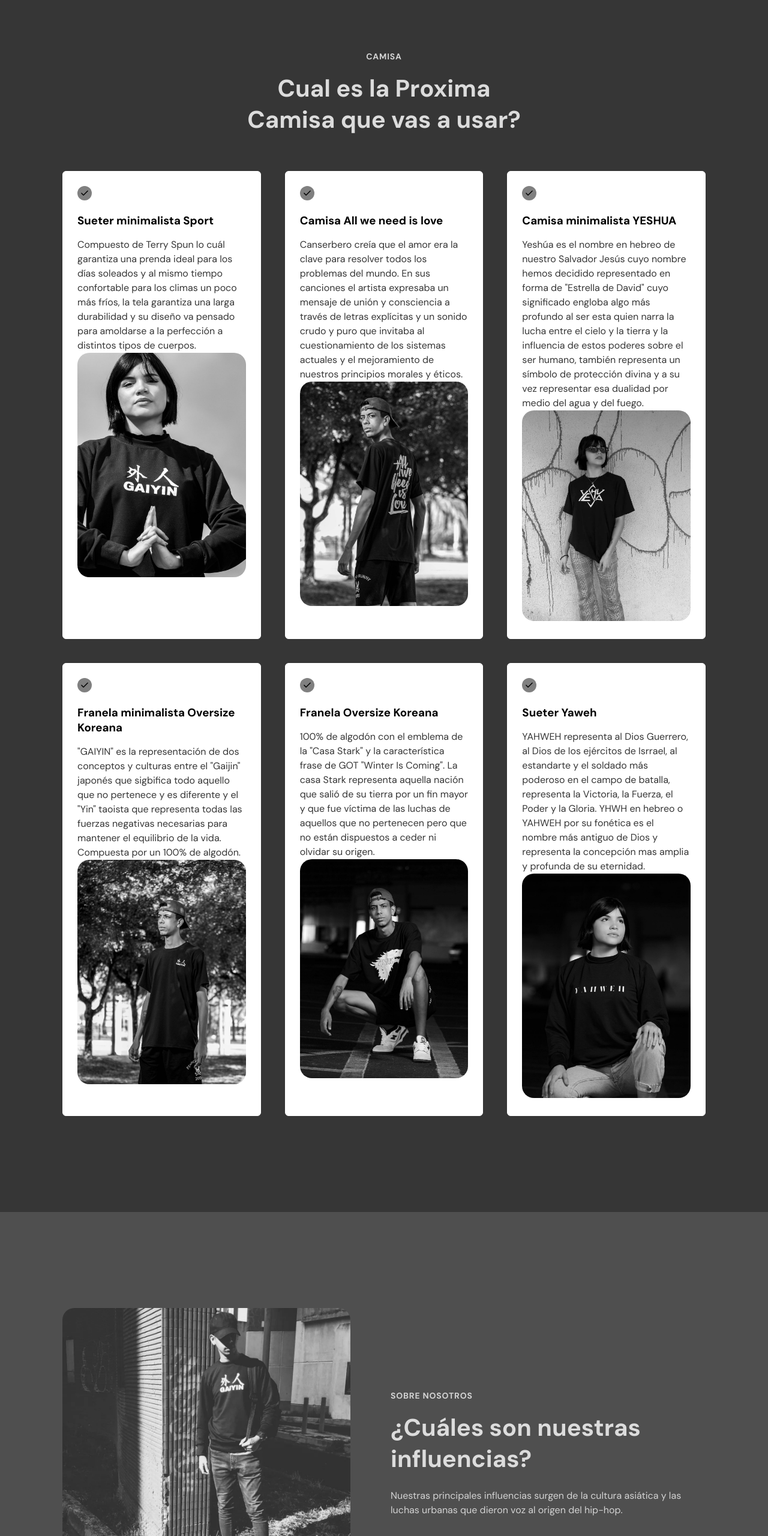
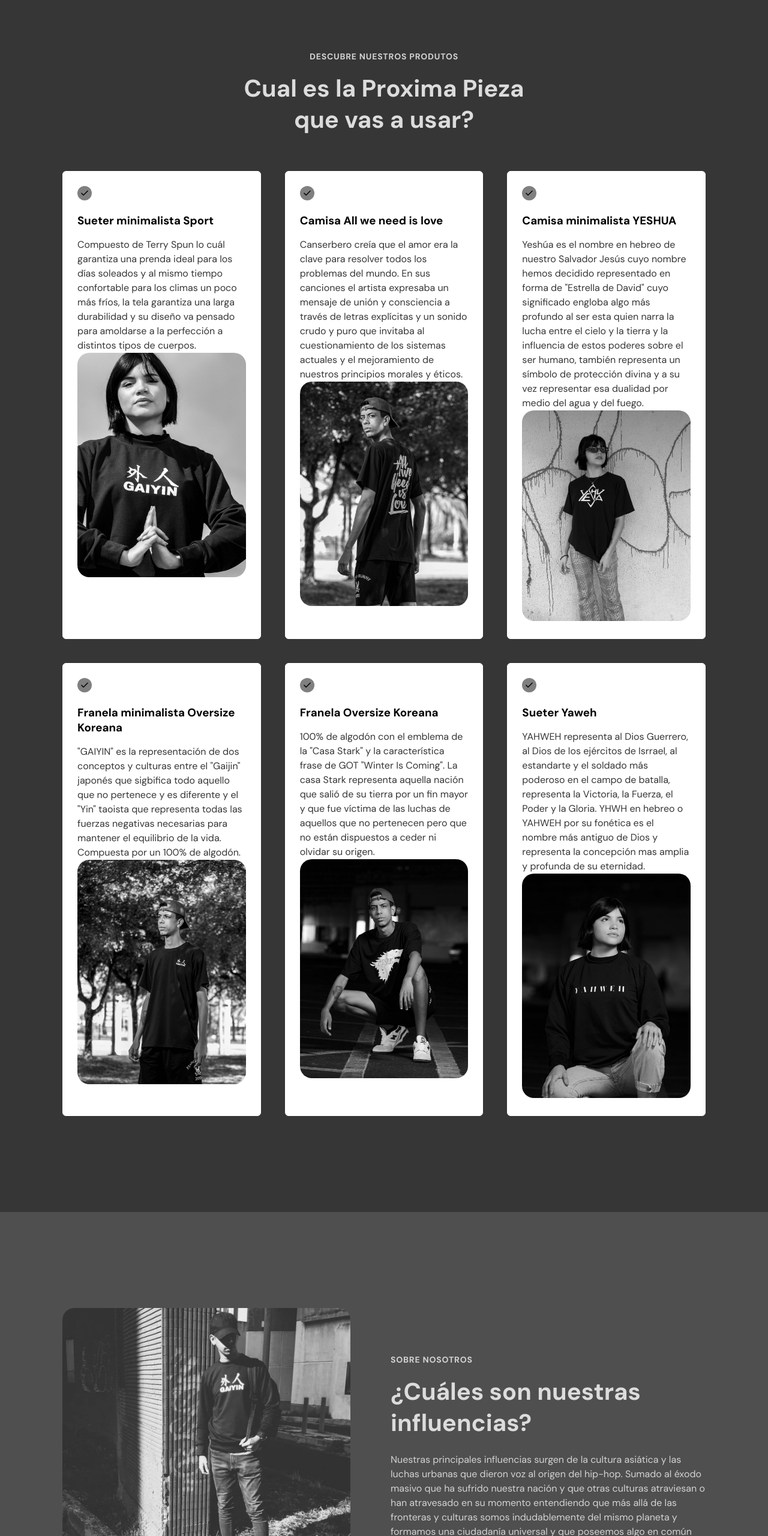
Before and after one commit to Jose26362780/gaiyin_links, a plain HTML site: page pages/index.html in a window 1280 px wide. Shown: the part 920-3480 px from the top of the page at 60% size. Drawn offline with nearby package versions, Linux system fonts and the light colour scheme.

Commit message:
atualized texts

```diff
--- a/pages/index.html
+++ b/pages/index.html
@@ -174,6 +174,7 @@
             <p>
               Somos una marca minimalista inspiradas en el dualismo y las
               divergencias del ser humano.
+
             </p>
             <a class="button" href="#contact">
               <svg
@@ -198,6 +199,7 @@
           <img
             src="./assets/fundo.png"
             alt="Mulher negra vestindo moletom verde com as duas mãos no peito e sorrindo"
+
           />
         </div>
 
@@ -223,8 +225,8 @@
     <section id="services">
       <div class="wrapper">
         <header>
-          <h4>Camisa</h4>
-          <h2>Cual es la Proxima Camisa que vas a usar?</h2>
+          <h4>Descubre Nuestros Produtos</h4>
+          <h2>Cual es la Proxima Pieza que vas a usar?</h2>
         </header>
 
         <div class="content">
@@ -441,7 +443,7 @@
           <div class="content">
             <p>
               Nuestras principales influencias surgen de la cultura asiática y
-              las luchas urbanas que dieron voz al origen del hip-hop.
+              las luchas urbanas que dieron voz al origen del hip-hop. Sumado al éxodo masivo que ha sufrido nuestra nación y que otras culturas atraviesan o han atravesado en su momento entendiendo que más allá de las fronteras y culturas somos indudablemente del mismo planeta y formamos una ciudadanía universal y que poseemos algo en común que trasciende cualquier línea o doctrina y es nuestra humanidad.
             </p>
           </div>
         </div>
--- a/pages/style.css
+++ b/pages/style.css
@@ -58,6 +58,7 @@ ul {
 img {
   max-width: 100%;
   border-radius: 2rem;
+
 }
 
 section {
@@ -330,7 +331,7 @@ body.menu-expanded button path {
 }
 
 #home img {
-  width: 26.4rem;
+  width: 35rem;
   display: block;
   margin-inline: auto;
   object-position: 0 2rem;
@@ -632,7 +633,7 @@ footer .social-links {
 
   nav#navigation.scroll .menu a.button.active,
   nav#navigation.scroll .menu a.button:hover {
-    background-color: #363636;
+    background-color: var(--primary-color);
     filter: brightness(1.3);
     border: none;
   }
```
